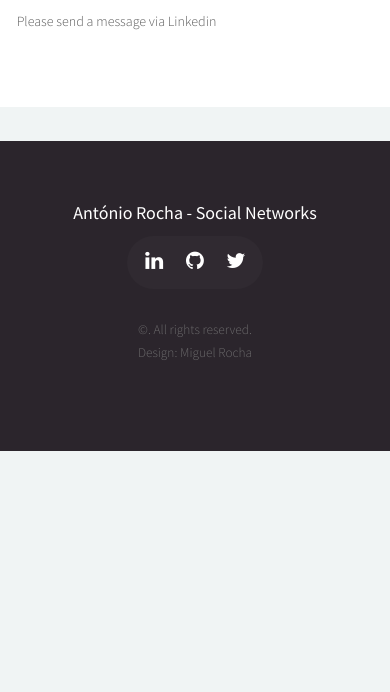
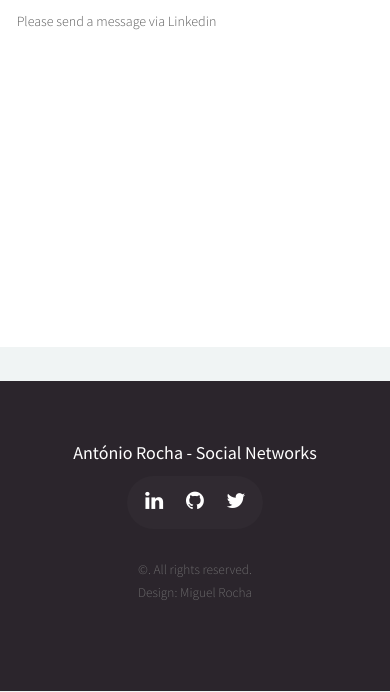
Before and after one commit to amsrocha2020/MySite, a plain HTML site: page contacts.html in a window 390 px wide. Shown: the part 152-844 px from the top of the page. Drawn offline with Linux system fonts and the light colour scheme.

Commit message:
Changed footer

```diff
--- a/assets/css/main.css
+++ b/assets/css/main.css
@@ -2479,6 +2479,7 @@ display: block;
 		padding: 1em 0 1em 0;
 		background: #2b252c;
 		color: #fff;
+    	width: 100%;
 	}
 
 		#footer .icon.circled {
@@ -2879,6 +2880,9 @@ display: block;
 				-ms-transition: -ms-transform 0.5s ease;
 				transition: transform 0.5s ease;
 				padding-bottom: 1px;
+				display: flex;
+    			flex-direction: column;
+    			min-height: 100vh;
 			}
 
 			#navButton {
@@ -3045,6 +3049,7 @@ display: block;
 
 			.wrapper {
 				padding: 3em 1em 3em 1em;
+				flex: 1;
 			}
 
 		/* Header */
```
Also changed, not shown: contacts.html (+0 -19 lines).
